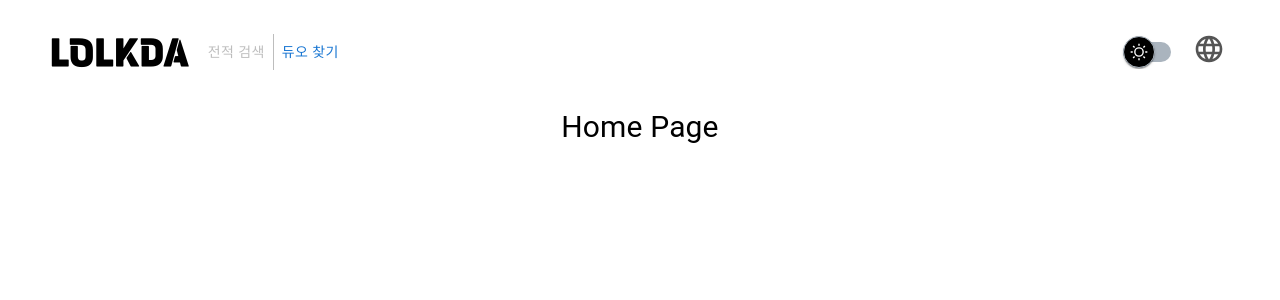
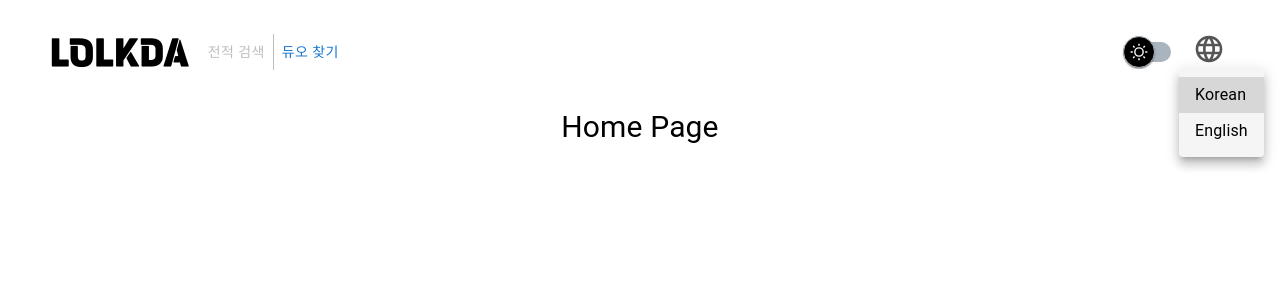
Before and after one commit to lolkda-team/lolkda-frontend, a Next.js app: page / in a window 1280 px wide. Both pictures are taken after a click on the element 1209 px from the left and 52 px from the top of the page. Shown: the top 300 px of the page. Built offline with nearby package versions, Linux system fonts and the light colour scheme.

Commit message:
feat: 언어 변경 ui 추가

```diff
--- a/src/components/atoms/LanguageButton.tsx
+++ b/src/components/atoms/LanguageButton.tsx
@@ -1,20 +1,49 @@
+import React from 'react';
 import styled from '@emotion/styled';
 import LanguageIcon from '@mui/icons-material/Language';
 import { useTheme } from '@mui/material/styles';
+import Menu from '@mui/material/Menu';
+import MenuItem from '@mui/material/MenuItem';
 
 export const LanguageButton = () => {
   const theme = useTheme();
+  const [anchorEl, setAnchorEl] = React.useState<null | HTMLElement>(null);
+  const open = Boolean(anchorEl);
+
+  const handleClick = (event: React.MouseEvent<HTMLButtonElement>) => {
+    setAnchorEl(event.currentTarget);
+  };
+  const handleClose = () => {
+    setAnchorEl(null);
+  };
+
   return(
-    <S.Stack>
-      <LanguageIcon style={{fontSize: '32px', color: theme.palette.text.secondary}} />
-    </S.Stack>
+    <S.Wrapper>
+      <S.Stack onClick={handleClick}>
+        <LanguageIcon style={{fontSize: '32px', color: theme.palette.text.secondary}} />
+      </S.Stack>
+      <Menu
+        id="basic-menu"
+        anchorEl={anchorEl}
+        open={open}
+        onClose={handleClose}
+        MenuListProps={{
+          'aria-labelledby': 'basic-button',
+        }}
+      >
+        <MenuItem onClick={handleClose}>Korean</MenuItem>
+        <MenuItem onClick={handleClose}>English</MenuItem>
+      </Menu>
+    </S.Wrapper>
   )
 }
 
 const S = {
-  Stack: styled.span`
+  Wrapper: styled.div`
     cursor: pointer;
     padding: 5px;
     margin-left: 10px;
   `,
+  Stack: styled.span`
+  `,
 };
```
